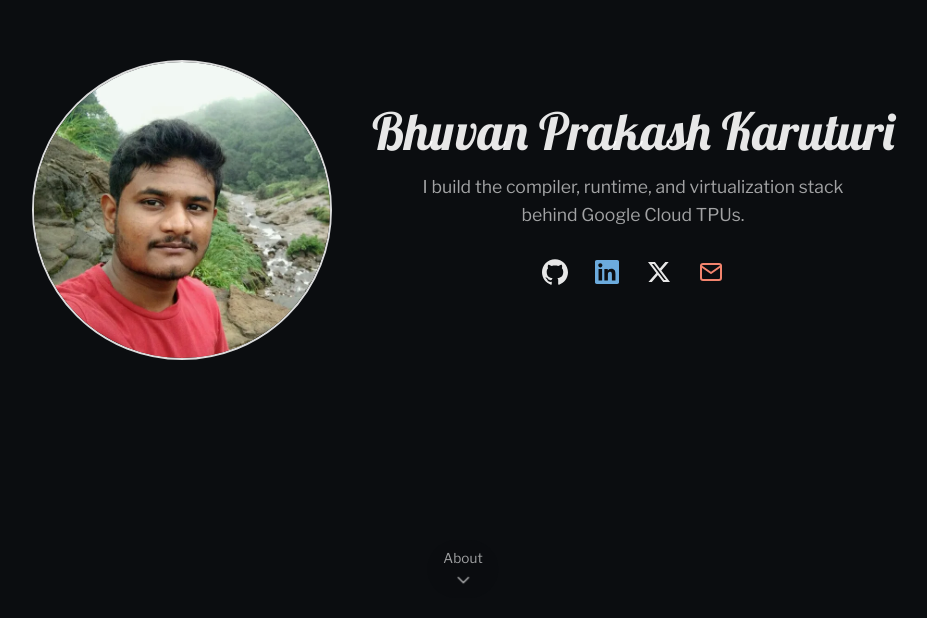
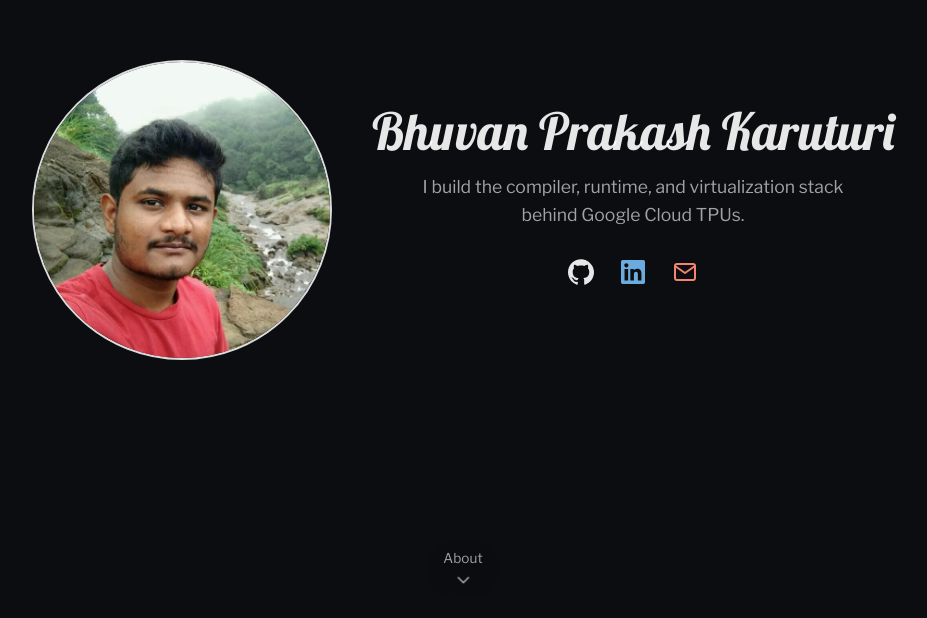
Before and after one commit to bhuvankaruturi/bhuvankaruturi.github.io, a website: page index.html in a window 1280 px wide. Shown: the part 182-800 px from the top of the page, without its empty margins (177-1104 px from the left). Drawn offline with nearby package versions, Linux system fonts and the light colour scheme; no server answers.

Commit message:
chore: remove X profile link

```diff
--- a/assets/css/styles.css
+++ b/assets/css/styles.css
@@ -219,8 +219,7 @@ section {
     color: #f3846e;
 }
 
-.social-link.gh,
-.social-link.x {
+.social-link.gh {
     color: var(--ink);
 }
 
--- a/index.html
+++ b/index.html
@@ -51,8 +51,7 @@
         "knowsAbout": ["ML Infrastructure", "Accelerated Computing", "ML Compilers", "Distributed Systems", "Virtualization"],
         "sameAs": [
             "https://github.com/bhuvankaruturi",
-            "https://www.linkedin.com/in/bhuvan-karuturi",
-            "https://x.com/bpk2049"
+            "https://www.linkedin.com/in/bhuvan-karuturi"
         ]
     }
     </script>
@@ -121,16 +120,6 @@
                                         aria-hidden="true">
                                         <path
                                             d="M20.447 20.452h-3.554v-5.569c0-1.328-.027-3.037-1.852-3.037-1.853 0-2.136 1.445-2.136 2.939v5.667H9.351V9h3.414v1.561h.046c.477-.9 1.637-1.85 3.37-1.85 3.601 0 4.267 2.37 4.267 5.455v6.286zM5.337 7.433c-1.144 0-2.063-.926-2.063-2.065 0-1.138.92-2.063 2.063-2.063 1.14 0 2.064.925 2.064 2.063 0 1.139-.925 2.065-2.064 2.065zm1.782 13.019H3.555V9h3.564v11.452zM22.225 0H1.771C.792 0 0 .774 0 1.729v20.542C0 23.227.792 24 1.771 24h20.451C23.2 24 24 23.227 24 22.271V1.729C24 .774 23.2 0 22.225 0z" />
-                                    </svg>
-                                </a>
-                            </li>
-                            <li>
-                                <a class="social-link x" href="https://x.com/bpk2049" target="_blank"
-                                    rel="noopener noreferrer" aria-label="X (formerly Twitter) profile">
-                                    <svg viewBox="0 0 24 24" width="22" height="22" fill="currentColor"
-                                        aria-hidden="true">
-                                        <path
-                                            d="M18.901 1.153h3.68l-8.04 9.19L24 22.846h-7.406l-5.8-7.584-6.638 7.584H.474l8.6-9.83L0 1.154h7.594l5.243 6.932ZM17.61 20.644h2.039L6.486 3.24H4.298Z" />
                                     </svg>
                                 </a>
                             </li>
```
